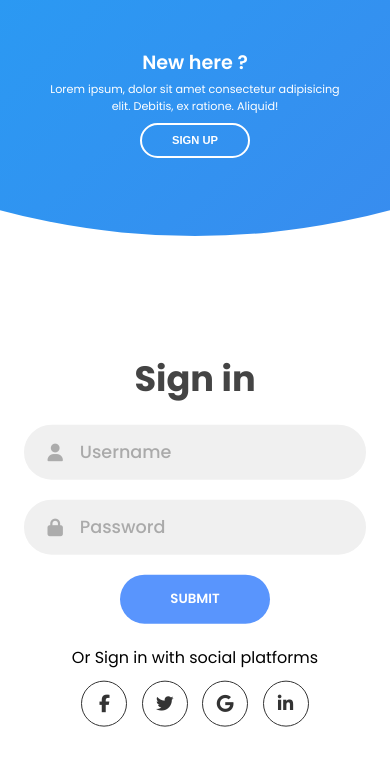
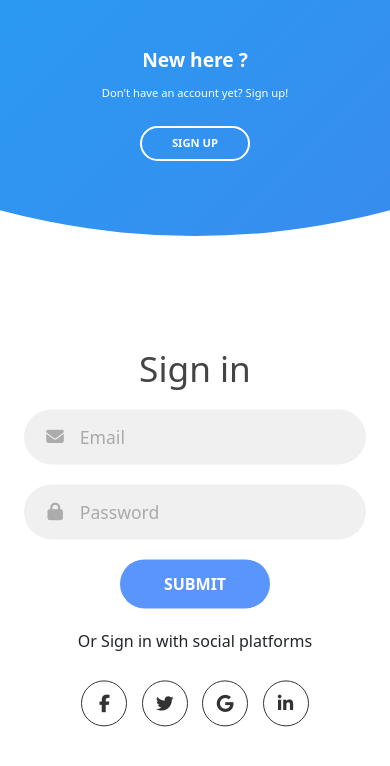
Before and after one commit to DiagoEnder/Quiz, a React (Create React App) app in the folder client/userin/: page /auth in a window 390 px wide. Shown: the top 766 px of the page. Built offline with nearby package versions, Linux system fonts and the light colour scheme.

Commit message:
interact signup, sigin with api

```diff
--- a/client/userin/package.json
+++ b/client/userin/package.json
@@ -6,7 +6,12 @@
     "@testing-library/jest-dom": "^5.17.0",
     "@testing-library/react": "^13.4.0",
     "@testing-library/user-event": "^13.5.0",
+    "antd": "^5.16.2",
+    "axios": "^1.6.8",
+    "bootstrap": "^5.3.3",
+    "dotenv": "^16.4.5",
     "react": "^18.2.0",
+    "react-bootstrap": "^2.10.2",
     "react-dom": "^18.2.0",
     "react-router-dom": "^6.22.3",
     "react-scripts": "5.0.1",
--- /dev/null
+++ b/client/userin/src/api/authentication.js
@@ -0,0 +1,24 @@
+import axios from "axios";
+
+// const BASE_URL = process.env.REACT_APP_BASE_URL
+const BASE_URL = "http://localhost:8000"
+
+export const LoginUser = async ({ email, password }) => {
+    const { data: { data } } = await axios.post(`${BASE_URL}/api/v1/users/login`, { email, password }, {
+        headers: {
+            "Content-type": "Application/json"
+        }
+    })
+
+    return data
+}
+
+export const SignUp = async ({ name, email, password, passwordConfirm }) => {
+    const { data: { data } } = await axios.post(`${BASE_URL}/api/v1/users/signup`, { name, email, password, passwordConfirm }, {
+        headers: {
+            "Content-type": "Application/json"
+        }
+    })
+
+    return data
+}
--- a/client/userin/src/assets/css/login.css
+++ b/client/userin/src/assets/css/login.css
@@ -10,7 +10,7 @@ input {
     font-family: "Poppins", sans-serif;
 }
 
-.container {
+.container-su-si {
     position: relative;
     width: 100%;
     background-color: #fff;
@@ -131,7 +131,7 @@ form.sign-in-form {
     border-color: #4481eb;
 }
 
-.btn {
+.btn-su-si {
     width: 150px;
     background-color: #5995fd;
     border: none;
@@ -146,7 +146,7 @@ form.sign-in-form {
     transition: 0.5s;
 }
 
-.btn:hover {
+.btn-su-si:hover {
     background-color: #4d84e2;
 }
 
@@ -160,7 +160,7 @@ form.sign-in-form {
     grid-template-columns: repeat(2, 1fr);
 }
 
-.container:before {
+.container-su-si:before {
     content: "";
     position: absolute;
     height: 2000px;
@@ -216,7 +216,7 @@ form.sign-in-form {
     padding: 0.7rem 0;
 }
 
-.btn.transparent {
+.btn-su-si.transparent {
     margin: 0;
     background: none;
     border: 2px solid #fff;
@@ -234,45 +234,45 @@ form.sign-in-form {
 
 /* ANIMATION */
 
-.container.sign-up-mode:before {
+.container-su-si.sign-up-mode:before {
     transform: translate(100%, -50%);
     right: 52%;
 }
 
-.container.sign-up-mode .left-panel .image,
-.container.sign-up-mode .left-panel .content {
+.container-su-si.sign-up-mode .left-panel .image,
+.container-su-si.sign-up-mode .left-panel .content {
     transform: translateX(-800px);
 }
 
-.container.sign-up-mode .signin-signup {
+.container-su-si.sign-up-mode .signin-signup {
     left: 25%;
 }
 
-.container.sign-up-mode form.sign-up-form {
+.container-su-si.sign-up-mode form.sign-up-form {
     opacity: 1;
     z-index: 2;
 }
 
-.container.sign-up-mode form.sign-in-form {
+.container-su-si.sign-up-mode form.sign-in-form {
     opacity: 0;
     z-index: 1;
 }
 
-.container.sign-up-mode .right-panel .image,
-.container.sign-up-mode .right-panel .content {
+.container-su-si.sign-up-mode .right-panel .image,
+.container-su-si.sign-up-mode .right-panel .content {
     transform: translateX(0%);
 }
 
-.container.sign-up-mode .left-panel {
+.container-su-si.sign-up-mode .left-panel {
     pointer-events: none;
 }
 
-.container.sign-up-mode .right-panel {
+.container-su-si.sign-up-mode .right-panel {
     pointer-events: all;
 }
 
 @media (max-width: 870px) {
-    .container {
+    .container-su-si {
         min-height: 800px;
         height: 100vh;
     }
@@ -283,7 +283,7 @@ form.sign-in-form {
         transition: 1s 0.8s ease-in-out;
     }
     .signin-signup,
-    .container.sign-up-mode .signin-signup {
+    .container-su-si.sign-up-mode .signin-signup {
         left: 50%;
     }
     .panels-container {
@@ -320,12 +320,12 @@ form.sign-in-form {
         font-size: 0.7rem;
         padding: 0.5rem 0;
     }
-    .btn.transparent {
+    .btn-su-si.transparent {
         width: 110px;
         height: 35px;
         font-size: 0.7rem;
     }
-    .container:before {
+    .container-su-si:before {
         width: 1500px;
         height: 1500px;
         transform: translateX(-50%);
@@ -335,24 +335,24 @@ form.sign-in-form {
         top: initial;
         transition: 2s ease-in-out;
     }
-    .container.sign-up-mode:before {
+    .container-su-si.sign-up-mode:before {
         transform: translate(-50%, 100%);
         bottom: 32%;
         right: initial;
     }
-    .container.sign-up-mode .left-panel .image,
-    .container.sign-up-mode .left-panel .content {
+    .container-su-si.sign-up-mode .left-panel .image,
+    .container-su-si.sign-up-mode .left-panel .content {
         transform: translateY(-300px);
     }
-    .container.sign-up-mode .right-panel .image,
-    .container.sign-up-mode .right-panel .content {
+    .container-su-si.sign-up-mode .right-panel .image,
+    .container-su-si.sign-up-mode .right-panel .content {
         transform: translateY(0px);
     }
     .right-panel .image,
     .right-panel .content {
         transform: translateY(300px);
     }
-    .container.sign-up-mode .signin-signup {
+    .container-su-si.sign-up-mode .signin-signup {
         top: 5%;
         transform: translate(-50%, 0);
     }
@@ -368,14 +368,14 @@ form.sign-in-form {
     .panel .content {
         padding: 0.5rem 1rem;
     }
-    .container {
+    .container-su-si {
         padding: 1.5rem;
     }
-    .container:before {
+    .container-su-si:before {
         bottom: 72%;
         left: 50%;
     }
-    .container.sign-up-mode:before {
+    .container-su-si.sign-up-mode:before {
         bottom: 28%;
         left: 50%;
     }
--- a/client/userin/src/components/auth/ParentAuth.jsx
+++ b/client/userin/src/components/auth/ParentAuth.jsx
@@ -3,8 +3,19 @@ import '../../assets/css/login.css'
 import log from '../../../src/assets/img/log.svg'
 import regis from '../../../src/assets/img/register.svg'
 import { Outlet } from 'react-router-dom';
+import { LoginUser, SignUp } from '../../api/authentication';
+import { message } from "antd";
+import NotifyError from '../notifi/NotifyError';
+import Spinner from 'react-bootstrap/Spinner';
+import 'bootstrap/dist/css/bootstrap.min.css';
 
 function ParentAuth() {
+    const [errorSI, setErrorSI] = useState('')
+    const [errorSU, setErrorSU] = useState('')
+
+    const [loadSI, setLoadSI] = useState(false)
+    const [loadSU, setLoadSU] = useState(false)
+
     const [usernameSI, setUsernameSI] = useState('')
     const [passSI, setPassSI] = useState('')
 
@@ -13,40 +24,82 @@ function ParentAuth() {
     const [passSU, setPassSU] = useState('')
     const [confirmPassSU, setConfirmPassSU] = useState('')
     const handleClickSignup = () => {
-        const container = document.querySelector(".container");
+        const container = document.querySelector(".container-su-si");
         container.classList.add("sign-up-mode");
     }
     const handleClickSignIn = () => {
-        const container = document.querySelector(".container");
+        const container = document.querySelector(".container-su-si");
         container.classList.remove("sign-up-mode");
     }
-    const handleSignUp = (e) => {
+    const handleSignUp = async (e) => {
         e.preventDefault()
-        alert('siginup' + usernameSU + "=" + passSU + "=" + emailSU + "=" + confirmPassSU)
+        setLoadSU(true)
+        try {
+            await SignUp({ name: usernameSU, email: emailSU, password: passSU, passwordConfirm: confirmPassSU })
+            setErrorSU('')
+            setLoadSU(false)
+            message.success("Success SigUp")
+        }
+        catch (err) {
+            setLoadSU(false)
+            if (err.response) {
+                message.destroy()
+                setErrorSU(err.response.data.message)
+            }
+            else {
+                setErrorSU('Oops! Something went wrong.')
+            }
+        }
     }
-    const handleSignIn = (e) => {
+    const handleSignIn = async (e) => {
+        setLoadSI(true)
         e.preventDefault()
-        alert('signin' + usernameSI + "=" + passSI)
+        try {
+            await LoginUser({ email: usernameSI, password: passSI })
+            setErrorSI('')
+            setLoadSI(false)
+            message.success("Success login")
+        }
+        catch (err) {
+            setLoadSI(false)
+            if (err.response) {
+                message.destroy()
+                setErrorSI(err.response.data.message)
+            }
+            else {
+                setErrorSI('Oops! Something went wrong.')
+            }
+        }
     }
     useEffect(() => {
-        const sign_in_btn = document.querySelector("#sign-in-btn");
-        const sign_up_btn = document.querySelector("#sign-up-btn");
     }, [])
     return (
-        <div className="container">
+        <div className="container-su-si">
             <div className="forms-container">
                 <div className="signin-signup">
                     <form action="#" className="sign-in-form">
                         <h2 className="title">Sign in</h2>
                         <div className="input-field">
-                            <i className="fas fa-user" />
-                            <input type="text" placeholder="Username" value={usernameSI} onChange={(e) => setUsernameSI(e.target.value)} />
+                            <i className="fas fa-envelope" />
+                            <input type="email" placeholder="Email" value={usernameSI} onChange={(e) => setUsernameSI(e.target.value)} />
                         </div>
                         <div className="input-field">
                             <i className="fas fa-lock" />
                             <input type="password" placeholder="Password" value={passSI} onChange={(e) => setPassSI(e.target.value)} />
                         </div>
-                        <input type="submit" defaultValue="Login" className="btn solid" onClick={handleSignIn} />
+                        {
+                            errorSI !== '' && <NotifyError message={errorSI} />
+                        }
+
+                        {
+                            loadSI ?
+                                <div className="btn-su-si solid" style={{ justifyContent: 'center', display: 'flex', alignItems: 'center' }}>
+                                    <Spinner animation="border" className='text-center' role="status">
+                                    </Spinner>
+                                </div>
+                                :
+                                <input type="submit" defaultValue="Login" className="btn-su-si solid" onClick={handleSignIn} />
+                        }
                         <p className="social-text">Or Sign in with social platforms</p>
                         <div className="social-media">
                             <a href="#" className="social-icon">
@@ -82,7 +135,18 @@ function ParentAuth() {
                             <i className="fas fa-lock" />
                             <input type="password" placeholder="Confirm Password" value={confirmPassSU} onChange={(e) => setConfirmPassSU(e.target.value)} />
                         </div>
-                        <input type="submit" className="btn" defaultValue="Sign up" onClick={handleSignUp} />
+                        {
+                            errorSU !== '' && <NotifyError message={errorSU} />
+                        }
+                        {
+                            loadSU ?
+                                <div className="btn-su-si solid" style={{ justifyContent: 'center', display: 'flex', alignItems: 'center' }}>
+                                    <Spinner animation="border" className='text-center' role="status">
+                                    </Spinner>
+                                </div>
+                                :
+                                <input type="submit" defaultValue="Login" className="btn-su-si solid" onClick={handleSignUp} />
+                        }
                         <p className="social-text">Or Sign up with social platforms</p>
                         <div className="social-media">
                             <a href="#" className="social-icon">
@@ -106,10 +170,9 @@ function ParentAuth() {
                     <div className="content">
                         <h3>New here ?</h3>
                         <p>
-                            Lorem ipsum, dolor sit amet consectetur adipisicing elit. Debitis, ex
-                            ratione. Aliquid!
+                            Don't have an account yet? Sign up!
                         </p>
-                        <button className="btn transparent" id="sign-up-btn" onClick={handleClickSignup}>
+                        <button className="btn-su-si transparent" id="sign-up-btn" onClick={handleClickSignup}>
                             Sign up
                         </button>
                     </div>
@@ -117,12 +180,11 @@ function ParentAuth() {
                 </div>
                 <div className="panel right-panel">
                     <div className="content">
-                        <h3>One of us ?</h3>
+                        <h3>Already have an account ?</h3>
                         <p>
-                            Lorem ipsum dolor sit amet consectetur adipisicing elit. Nostrum
-                            laboriosam ad deleniti.
+                            Sign In here!
                         </p>
-                        <button className="btn transparent" id="sign-in-btn" onClick={handleClickSignIn}>
+                        <button className="btn-su-si transparent" id="sign-in-btn" onClick={handleClickSignIn}>
                             Sign in
                         </button>
                     </div>
--- /dev/null
+++ b/client/userin/src/components/notifi/NotifyError.jsx
@@ -0,0 +1,15 @@
+import React from 'react'
+import 'bootstrap/dist/css/bootstrap.min.css';
+import Alert from 'react-bootstrap/Alert';
+
+function NotifyError({ message }) {
+    return (
+        <>
+            <Alert variant="danger" style={{ width: '380px' }}>
+                {message}
+            </Alert>
+        </>
+    )
+}
+
+export default NotifyError
```
Also changed, not shown: 2 other files (tests, documents, lock files or other folders).
